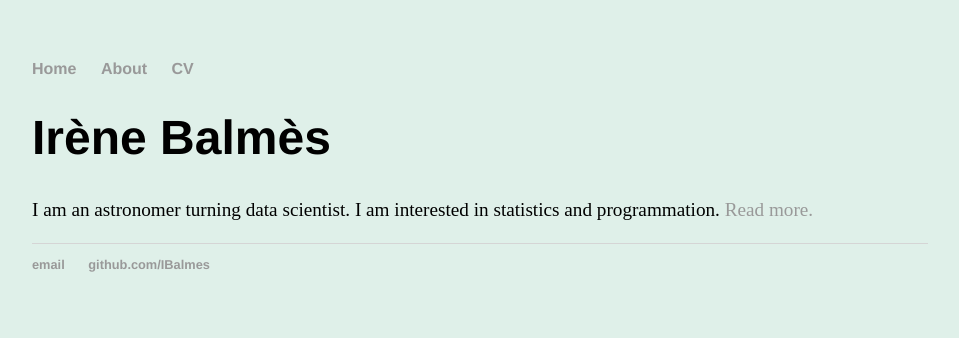
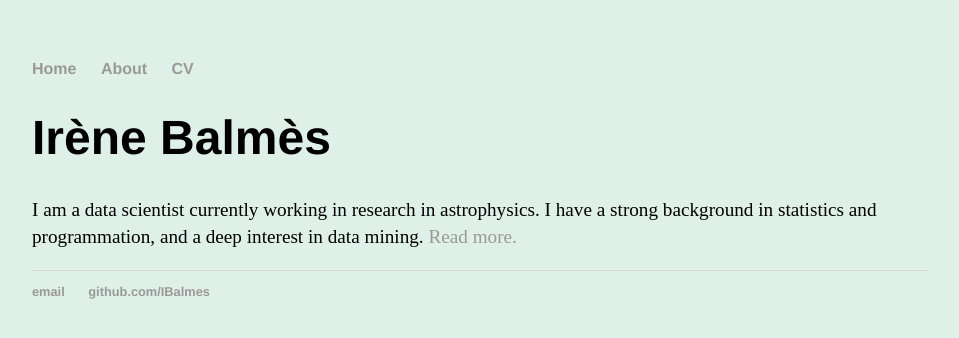
Before and after one commit to IBalmes/IBalmes.github.io, a Jekyll site: the page built from index.html, in a window 1280 px wide. Shown: the top 338 px of the page, without its empty margins (160-1119 px from the left). Built offline with Jekyll 4.4.1, drawn with Linux system fonts in a browser that asks for light colours.

Commit message:
Update index.html

```diff
--- a/index.html
+++ b/index.html
@@ -4,5 +4,7 @@ title: Irène Balmès
 ---
 <div class="blurb">
 	<h1>Irène Balmès</h1>
-	<p>I am an astronomer turning data scientist. I am interested in statistics and programmation. <a href="/about">Read more.</a></p>
+	<p>I am a data scientist currently working in research in astrophysics. I have a strong background in statistics
+	and programmation, and a deep interest in data mining.
+	<a href="/about">Read more.</a></p>
 </div><!-- /.blurb -->
```
